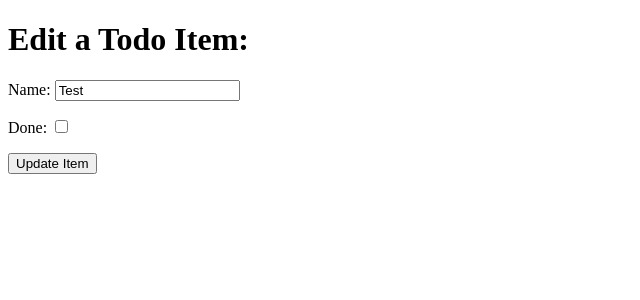
After one commit to Amyh97/Django-lessons, a Django app: page /edit/3 in a window 1280 px wide. The commit adds this page. Shown: the top 300 px of the page, without its empty margins (0-640 px from the left). Run offline with Django 3.2, Linux system fonts and the light colour scheme; data comes from the database, SQL or seed files in the repository; both versions use the stored data as it was after the commit.

Commit message:
add edit, toggle and delete functionality

```diff
--- a/django_todo/urls.py
+++ b/django_todo/urls.py
@@ -15,10 +15,14 @@ Including another URLconf
 """
 from django.contrib import admin
 from django.urls import path
-from todo.views import get_todo_list, add_item
+from todo import views
+
 
 urlpatterns = [
     path('admin/', admin.site.urls),
-    path('', get_todo_list, name='get_todo_list'),
-    path('add', add_item, name='add')
+    path('', views.get_todo_list, name='get_todo_list'),
+    path('add', views.add_item, name='add'),
+    path('edit/<item_id>', views.edit_item, name='edit'),
+    path('toggle/<item_id>', views.toggle_item, name='toggle'),
+    path('delete/<item_id>', views.delete_item, name='delete')
 ]
--- /dev/null
+++ b/todo/templates/todo/edit_item.html
@@ -0,0 +1,20 @@
+<!DOCTYPE html>
+<html lang="en">
+<head>
+    <meta charset="UTF-8">
+    <meta name="viewport" content="width=device-width, initial-scale=1.0">
+    <title>Document</title>
+</head>
+<body>
+    <h1>Edit a Todo Item:</h1>
+    <form method="POST">
+        {% csrf_token %}
+        {{ form.as_p }}
+        <div>
+            <p>
+                <button type="submit">Update Item</button>
+            </p>
+        </div>
+    </form>
+</body>
+</html>
--- a/todo/views.py
+++ b/todo/views.py
@@ -1,4 +1,4 @@
-from django.shortcuts import render, redirect
+from django.shortcuts import render, redirect, get_object_or_404
 from .models import Item
 from .forms import ItemForm
 # Create your views here.
@@ -23,3 +23,30 @@ def add_item(request):
         'form': form
     }
     return render(request, "todo/add_item.html", context)
+
+
+def edit_item(request, item_id):
+    item = get_object_or_404(Item, id=item_id)
+    form = ItemForm(instance=item)
+    if request.method == 'POST':
+        form = ItemForm(request.POST, instance=item)
+        if form.is_valid():
+            form.save()
+            return redirect('get_todo_list')
+    context = {
+        'form': form
+    }
+    return render(request, 'todo/edit_item.html', context)
+
+
+def toggle_item(request, item_id):
+    item = get_object_or_404(Item, id=item_id)
+    item.done = not item.done
+    item.save()
+    return redirect(get_todo_list)
+
+
+def delete_item(request, item_id):
+    item = get_object_or_404(Item, id=item_id)
+    item.delete()
+    return redirect(get_todo_list)
```
Also changed, not shown: todo/templates/todo/todo_list.html (+15 -0 lines), db.sqlite3.
